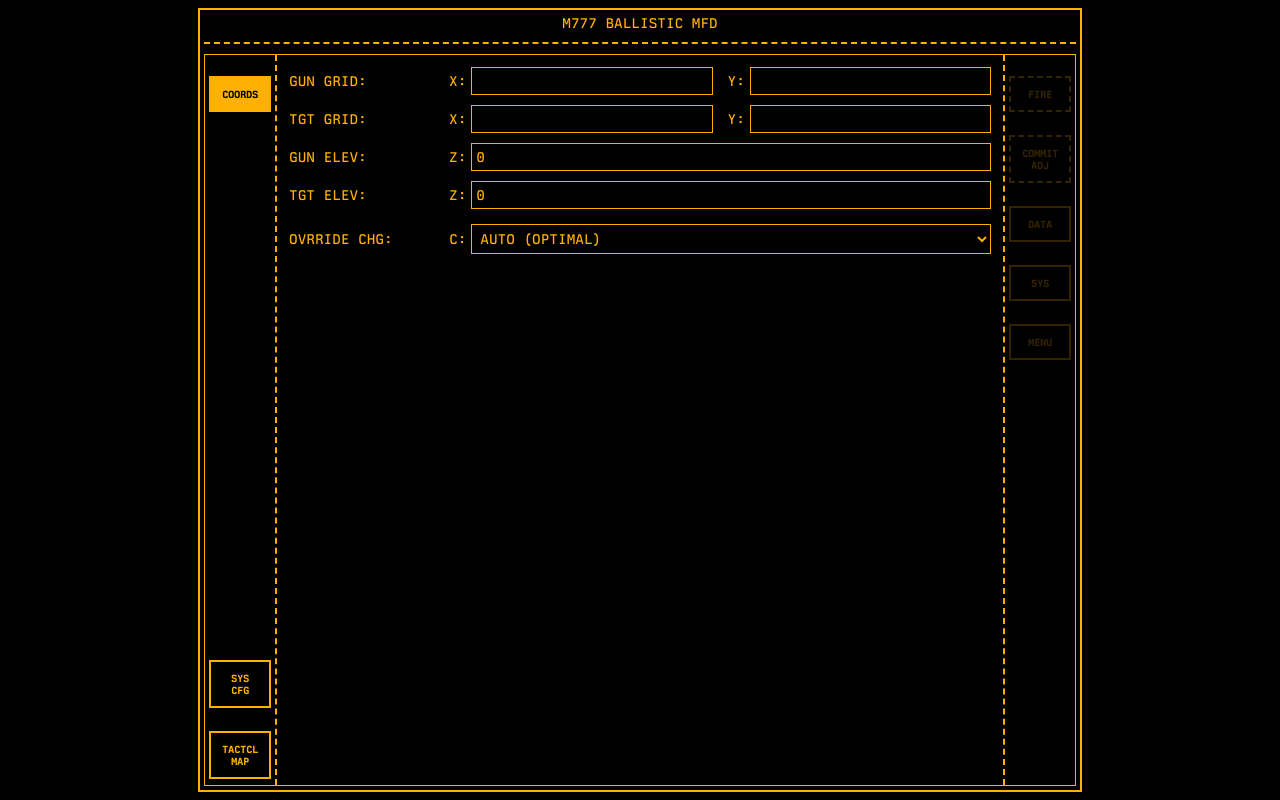
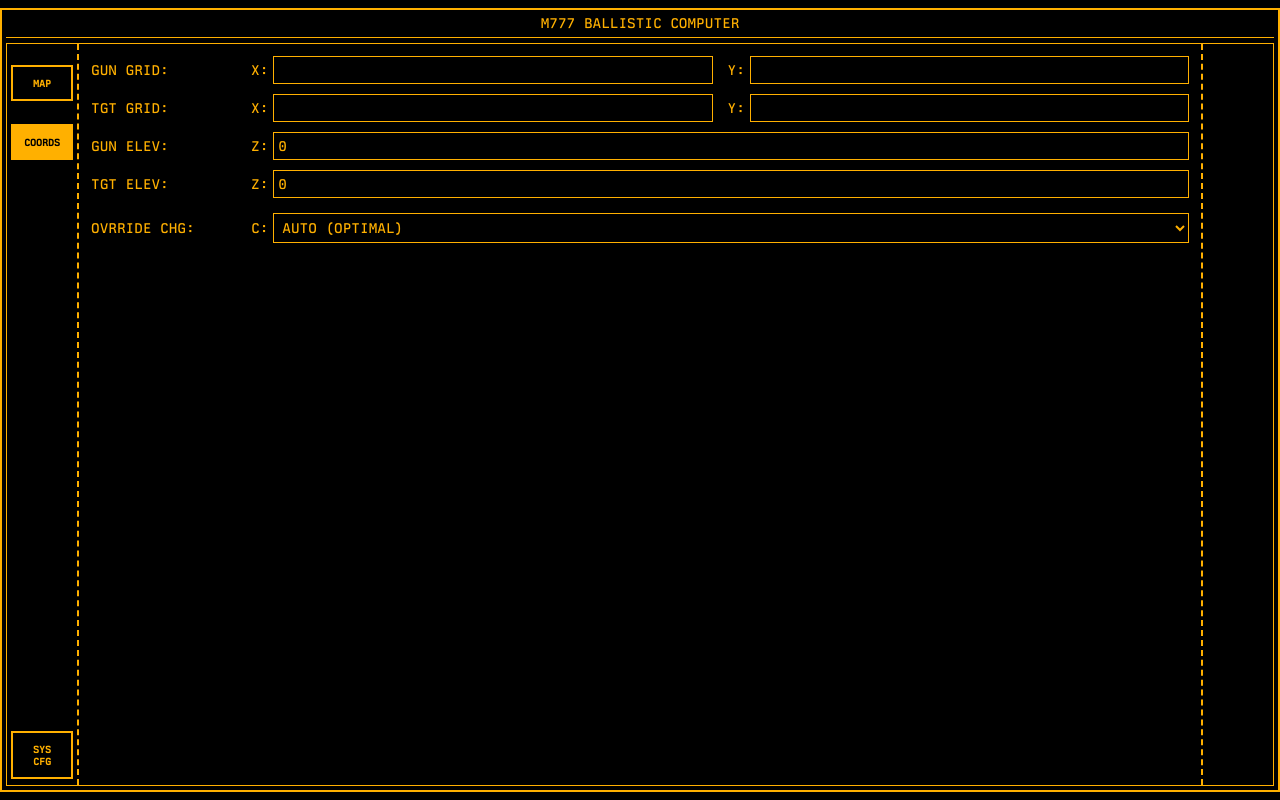
Before and after one commit to Snake-Fist/ARTILLERY, a React (Vite) app: page / in a window 1280 px wide. Built offline with nearby package versions, Linux system fonts and the light colour scheme.

Commit message:
Update UI and component layouts

```diff
--- a/index.html
+++ b/index.html
@@ -6,9 +6,9 @@
     <meta name="viewport" content="width=device-width, initial-scale=1.0, viewport-fit=cover" />
     <meta name="apple-mobile-web-app-capable" content="yes" />
     <meta name="apple-mobile-web-app-status-bar-style" content="black-translucent" />
-    <meta name="apple-mobile-web-app-title" content="M777 MFD" />
+    <meta name="apple-mobile-web-app-title" content="M777 BALLISTIC COMPUTER" />
     <meta name="mobile-web-app-capable" content="yes" />
-    <title>M777 BALLISTIC MFD</title>
+    <title>M777 BALLISTIC COMPUTER</title>
   </head>
   <body>
     <div id="root"></div>
--- a/src/App.tsx
+++ b/src/App.tsx
@@ -199,6 +199,7 @@
 
   const [showDPad, setShowDPad] = useState<boolean>(true);
   const [showBDT, setShowBDT] = useState<boolean>(true);
+  const [showMapSizeInput, setShowMapSizeInput] = useState<boolean>(false);
   const [rangeCorrection, setRangeCorrection] = useState<boolean>(true);
   const [activePage, setActivePage] = useState<'COORDS' | 'MAP' | 'SETTINGS'>('COORDS');
   const canvasRef = useRef<HTMLCanvasElement>(null);
@@ -527,11 +528,11 @@
                   const blinkOn = Math.floor(Date.now() / 150) % 2 === 0;
                   ctx.setLineDash(blinkOn ? [] : [2, 4]);
                   ctx.arc(activeTgtPos.px, activeTgtPos.py, Math.max(1, rPx), 0, 2 * Math.PI);
-                  ctx.strokeStyle = '#ff0000';
+                  ctx.strokeStyle = '#ffbb00';
                   ctx.lineWidth = blinkOn ? 3 : 1;
                   ctx.stroke();
                   if (blinkOn) {
-                      ctx.fillStyle = '#ff000080';
+                      ctx.fillStyle = '#ffbb0080';
                       ctx.fill();
                   }
               } else {
@@ -642,14 +643,14 @@
 
     if (remaining > 0) {
       timerRender = (
-         <div style={{ position: 'absolute', bottom: '15px', right: '15px', padding: '5px', background: 'var(--term-bg)', border: '1px dashed var(--term-border)', color: 'var(--term-text)', fontSize: '14px', zIndex: 10 }}>
+         <div style={{ position: 'absolute', bottom: '15px', right: '15px', padding: '5px', background: 'var(--term-bg)', border: '1px dashed var(--term-border)', color: 'var(--term-fg)', fontSize: '14px', zIndex: 10 }}>
              T - {remaining.toFixed(1)}
          </div>
       );
     } else if (remaining > -3) {
       const blinkOn = Math.floor(Date.now() / 250) % 2 === 0;
       timerRender = (
-         <div style={{ position: 'absolute', bottom: '15px', right: '15px', padding: '5px 10px', background: blinkOn ? '#ff0000' : 'var(--term-bg)', color: blinkOn ? '#000' : '#ff0000', border: '1px solid #ff0000', fontSize: '14px', fontWeight: 'bold', zIndex: 10 }}>
+         <div style={{ position: 'absolute', bottom: '15px', right: '15px', padding: '5px 10px', background: blinkOn ? '#ffbb00' : 'var(--term-bg)', color: blinkOn ? '#000' : '#ffbb00', border: '1px solid #ffbb00', fontSize: '14px', fontWeight: 'bold', zIndex: 10 }}>
              SPLASH
          </div>
       );
@@ -663,16 +664,16 @@
 
   return (
     <div className="mfd-outer">
-      <header className="terminal-header" style={{ borderBottom: '2px dashed var(--term-border)', paddingBottom: '10px', marginBottom: '10px' }}>
-        <h1 style={{ borderBottom: 'none', marginBottom: 0, paddingBottom: 0 }}>M777 BALLISTIC MFD</h1>
+      <header className="terminal-header" style={{ borderBottom: '1px solid var(--term-border)', paddingBottom: '5px', marginBottom: '5px' }}>
+        <h1 style={{ borderBottom: 'none', marginBottom: 0, paddingBottom: 0 }}>M777 BALLISTIC COMPUTER</h1>
       </header>
 
       <div className="mfd-main">
         <div className="mfd-sidebar left">
+            <button className={`osb-button ${activePage === 'MAP' ? 'active' : ''}`} onClick={() => setActivePage('MAP')}>MAP</button>
             <button className={`osb-button ${activePage === 'COORDS' ? 'active' : ''}`} onClick={() => setActivePage('COORDS')}>COORDS</button>
             <div style={{ flex: 1 }} />
             <button className={`osb-button ${activePage === 'SETTINGS' ? 'active' : ''}`} onClick={() => setActivePage('SETTINGS')}>SYS<br/>CFG</button>
-            <button className={`osb-button ${activePage === 'MAP' ? 'active' : ''}`} onClick={() => setActivePage('MAP')}>TACTCL<br/>MAP</button>
         </div>
 
         <div className="mfd-screen">
@@ -838,21 +839,8 @@
 
       {activePage === 'MAP' && (
           <div className="map-page" style={{ display: 'flex', flexDirection: 'column', flex: 1, minHeight: 0, minWidth: 0 }}>
-             <div style={{ display: 'flex', justifyContent: 'space-between', marginBottom: '6px', alignItems: 'center', flexShrink: 0 }}>
-                <span style={{ fontWeight: 600 }}>TACTICAL GRID</span>
-                <div>
-                   SIZE: <input
-                       type="number"
-                       value={mapSize}
-                       onChange={(e) => setMapSize(Math.max(1, parseInt(e.target.value) || 1))}
-                       style={{ width: '40px', background: 'transparent', color: 'inherit', border: 'none', borderBottom: '1px dashed var(--term-border)', textAlign: 'center', outline: 'none', fontFamily: 'inherit' }}
-                   /> KM
-                </div>
-             </div>
-
-
-             <div style={{ flex: 1, minHeight: 0, minWidth: 0, display: 'flex', alignItems: 'flex-start' }}>
-                 <div style={{ position: 'relative', aspectRatio: '1/1', maxWidth: '100%', maxHeight: '100%', overflow: 'hidden' }}>
+             <div style={{ flex: 1, minHeight: 0, minWidth: 0, display: 'flex', justifyContent: 'center', alignItems: 'center' }}>
+                 <div style={{ position: 'relative', maxHeight: '100%', maxWidth: '100%', aspectRatio: '1/1', overflow: 'hidden' }}>
                      <canvas
                          ref={canvasRef}
                          width={800}
@@ -867,13 +855,26 @@
                          }}
                      />
 
+                     {showMapSizeInput && (
+                          <div style={{ position: 'absolute', top: '15px', left: '15px', zIndex: 12, backgroundColor: 'var(--term-bg)', border: '1px solid var(--term-border)', padding: '8px', display: 'flex', gap: '8px', alignItems: 'center' }}>
+                              <span style={{ fontSize: '12px' }}>MAP SIZE:</span>
+                              <input
+                                  type="number"
+                                  value={mapSize}
+                                  onChange={(e) => setMapSize(Math.max(1, parseInt(e.target.value) || 1))}
+                                  style={{ width: '50px', backgroundColor: 'transparent', border: '1px solid var(--term-border)', color: 'var(--term-fg)', fontFamily: 'inherit', padding: '2px 4px', outline: 'none' }}
+                              />
+                              <span style={{ fontSize: '12px' }}>KM</span>
+                          </div>
+                      )}
+
                      {showDPad && (
-                         <div className="d-pad" style={{ position: 'absolute', top: '15px', right: '15px', display: 'grid', gridTemplateColumns: 'repeat(3, 12px)', gridTemplateRows: 'repeat(3, 12px)', gap: '2px', zIndex: 10, fontSize: '10px' }}>
+                          <div className="d-pad" style={{ position: 'absolute', top: '15px', right: '15px', display: 'grid', gridTemplateColumns: 'repeat(3, 24px)', gridTemplateRows: 'repeat(3, 24px)', gap: '4px', zIndex: 10, fontSize: '20px' }}>
                              <div />
                              <button onClick={() => handleAdjust('N')} style={{ padding: 0, margin: 0, width: '100%', height: '100%', display: 'flex', alignItems: 'center', justifyContent: 'center', boxSizing: 'border-box' }}>▲</button>
                              <div />
                              <button onClick={() => handleAdjust('W')} style={{ padding: 0, margin: 0, width: '100%', height: '100%', display: 'flex', alignItems: 'center', justifyContent: 'center', boxSizing: 'border-box' }}>◀</button>
-                            <button onClick={handleResetAdjust} style={{ padding: 0, margin: 0, width: '100%', height: '100%', display: 'flex', alignItems: 'center', justifyContent: 'center', boxSizing: 'border-box', borderStyle: 'dotted', fontSize: '8px' }}>⨯</button>
+                             <button onClick={handleResetAdjust} style={{ padding: 0, margin: 0, width: '100%', height: '100%', display: 'flex', alignItems: 'center', justifyContent: 'center', boxSizing: 'border-box', borderStyle: 'dotted', fontSize: '14px' }}>⨯</button>
                              <button onClick={() => handleAdjust('E')} style={{ padding: 0, margin: 0, width: '100%', height: '100%', display: 'flex', alignItems: 'center', justifyContent: 'center', boxSizing: 'border-box' }}>▶</button>
                              <div />
                              <button onClick={() => handleAdjust('S')} style={{ padding: 0, margin: 0, width: '100%', height: '100%', display: 'flex', alignItems: 'center', justifyContent: 'center', boxSizing: 'border-box' }}>▼</button>
@@ -884,17 +885,17 @@
                      {timerRender}
 
                      {showBDT && (
-                         <div style={{ position: 'absolute', bottom: '15px', left: '15px', zIndex: 10, fontSize: '7px', lineHeight: '1.4', color: 'var(--term-text)', fontFamily: 'inherit', pointerEvents: 'none' }}>
+                          <div style={{ position: 'absolute', bottom: '15px', left: '15px', zIndex: 10, fontSize: '14px', lineHeight: '1.4', color: 'var(--term-fg)', fontFamily: 'inherit', pointerEvents: 'none' }}>
                               {!calculation.valid && calculation.message !== 'WAITING FOR DATA...' && (
-                                 <div style={{ color: '#ff4444', marginBottom: '2px' }}>{calculation.message}</div>
+                                  <div style={{ color: '#ffbb00', marginBottom: '4px' }}>{calculation.message}</div>
                               )}
-                             <div style={{ display: 'flex', justifyContent: 'space-between', gap: '8px' }}><span>RNG</span><span>{gridData ? gridData.range : '----'} M</span></div>
-                             <div style={{ display: 'flex', justifyContent: 'space-between', gap: '8px' }}><span>ADJ</span><span>{adjStr}</span></div>
-                             <div style={{ display: 'flex', justifyContent: 'space-between', gap: '8px', borderTop: '1px solid var(--term-border)', marginTop: '2px', paddingTop: '2px' }}><span>CHG</span><span>{chargeStr}</span></div>
-                             <div style={{ display: 'flex', justifyContent: 'space-between', gap: '8px' }}><span>AZ</span><span>{azMilStr} / {azDegStr}°</span></div>
-                             <div style={{ display: 'flex', justifyContent: 'space-between', gap: '8px' }}><span>EL</span><span>{elMilStr} / {elDegStr}°</span></div>
-                             <div style={{ display: 'flex', justifyContent: 'space-between', gap: '8px' }}><span>TOF</span><span>{tofStr}s</span></div>
-                             <div style={{ display: 'flex', justifyContent: 'space-between', gap: '8px', borderTop: '1px solid var(--term-border)', marginTop: '2px', paddingTop: '2px' }}><span>DISP</span><span>{calculation.valid && calculation.dispersion ? `~${calculation.dispersion}` : '--'} M</span></div>
+                              <div style={{ display: 'flex', justifyContent: 'space-between', gap: '16px' }}><span>RNG</span><span>{gridData ? gridData.range : '----'} M</span></div>
+                              <div style={{ display: 'flex', justifyContent: 'space-between', gap: '16px' }}><span>ADJ</span><span>{adjStr}</span></div>
+                              <div style={{ display: 'flex', justifyContent: 'space-between', gap: '16px', borderTop: '1px solid var(--term-border)', marginTop: '4px', paddingTop: '4px' }}><span>CHG</span><span>{chargeStr}</span></div>
+                              <div style={{ display: 'flex', justifyContent: 'space-between', gap: '16px' }}><span>AZ</span><span>{azMilStr} / {azDegStr}°</span></div>
+                              <div style={{ display: 'flex', justifyContent: 'space-between', gap: '16px' }}><span>EL</span><span>{elMilStr} / {elDegStr}°</span></div>
+                              <div style={{ display: 'flex', justifyContent: 'space-between', gap: '16px' }}><span>TOF</span><span>{tofStr}s</span></div>
+                              <div style={{ display: 'flex', justifyContent: 'space-between', gap: '16px', borderTop: '1px solid var(--term-border)', marginTop: '4px', paddingTop: '4px' }}><span>DISP</span><span>{calculation.valid && calculation.dispersion ? `~${calculation.dispersion}` : '--'} M</span></div>
                           </div>
                       )}
                  </div>
@@ -922,17 +923,11 @@
                     >
                         {mapMode === 'tgt' ? 'SETN TGT' : 'SET TGT'}
                     </button>
-                    <button
-                        className="osb-button"
-                        onClick={handleCommitAdj}
-                        disabled={!adjN && !adjS && !adjE && !adjW}
-                        style={{
-                            opacity: (adjN || adjS || adjE || adjW) ? 1 : 0.2,
-                            borderStyle: (adjN || adjS || adjE || adjW) ? 'solid' : 'dashed'
-                        }}
-                    >
+                    {(adjN || adjS || adjE || adjW) && (
+                        <button className="osb-button" onClick={handleCommitAdj}>
                             COMMIT<br/>ADJ
                         </button>
+                    )}
                     <button
                         className={`osb-button ${showDPad ? 'active' : ''}`}
                         onClick={() => setShowDPad(!showDPad)}
@@ -941,54 +936,41 @@
                         {showDPad ? 'HIDE DPAD' : 'SHOW DPAD'}
                     </button>
                     <button
+                        className={`osb-button ${showMapSizeInput ? 'active' : ''}`}
+                        onClick={() => setShowMapSizeInput(!showMapSizeInput)}
+                        style={{ borderStyle: showMapSizeInput ? 'solid' : 'dashed' }}
+                    >
+                        {showMapSizeInput ? 'HIDE SIZE' : 'MAP SIZE'}
+                    </button>
+                    <button
                         className={`osb-button ${showBDT ? 'active' : ''}`}
                         onClick={() => setShowBDT(!showBDT)}
                         style={{ borderStyle: showBDT ? 'solid' : 'dashed' }}
                     >
                         {showBDT ? 'HIDE BDT' : 'SHOW BDT'}
                     </button>
-                    <button
-                        className="osb-button"
-                        onClick={calculation.valid && fireStart === null ? handleFire : undefined}
-                        disabled={!calculation.valid || fireStart !== null}
-                        style={{
-                            opacity: (calculation.valid && fireStart === null) ? 1 : 0.2,
-                            borderStyle: (calculation.valid && fireStart === null) ? 'solid' : 'dashed'
-                        }}
-                    >
+                    <div style={{ flex: 1 }} />
+                    {calculation.valid && fireStart === null && (
+                        <button className="osb-button" onClick={handleFire}>
                             FIRE
                         </button>
+                    )}
                 </>
             ) : (
                 <>
-                    <button
-                        className="osb-button"
-                        onClick={calculation.valid && fireStart === null ? handleFire : undefined}
-                        disabled={!calculation.valid || fireStart !== null}
-                        style={{
-                            opacity: (calculation.valid && fireStart === null) ? 1 : 0.2,
-                            borderStyle: (calculation.valid && fireStart === null) ? 'solid' : 'dashed'
-                        }}
-                    >
+                    {(adjN || adjS || adjE || adjW) && (
+                        <button className="osb-button" onClick={handleCommitAdj}>
+                            COMMIT<br/>ADJ
+                        </button>
+                    )}
+                    <div style={{ flex: 1 }} />
+                    {calculation.valid && fireStart === null && (
+                        <button className="osb-button" onClick={handleFire}>
                             FIRE
                         </button>
-                    <button
-                        className="osb-button"
-                        onClick={handleCommitAdj}
-                        disabled={!adjN && !adjS && !adjE && !adjW}
-                        style={{
-                            opacity: (adjN || adjS || adjE || adjW) ? 1 : 0.2,
-                            borderStyle: (adjN || adjS || adjE || adjW) ? 'solid' : 'dashed'
-                        }}
-                    >
-                        COMMIT<br/>ADJ
-                    </button>
-                    <button className="osb-button" style={{ opacity: 0.2 }} disabled>DATA</button>
-                    <button className="osb-button" style={{ opacity: 0.2 }} disabled>SYS</button>
-                    <button className="osb-button" style={{ opacity: 0.2 }} disabled>MENU</button>
+                    )}
                 </>
             )}
-            <div style={{ flex: 1 }} />
         </div>
       </div>
     </div>
--- a/src/index.css
+++ b/src/index.css
@@ -31,15 +31,13 @@
 }
 
 #root {
-  padding: 8px;
   padding-top: max(8px, env(safe-area-inset-top));
   padding-bottom: max(8px, env(safe-area-inset-bottom));
-  padding-left: max(8px, env(safe-area-inset-left));
-  padding-right: max(8px, env(safe-area-inset-right));
+  padding-left: env(safe-area-inset-left, 0px);
+  padding-right: env(safe-area-inset-right, 0px);
   height: 100dvh;
+  width: 100%;
   box-sizing: border-box;
-  margin: 0 auto;
-  max-width: 900px;
   display: flex;
   flex-direction: column;
   overflow: hidden;
```
Lines whose indentation alone changed are shown as unchanged.
